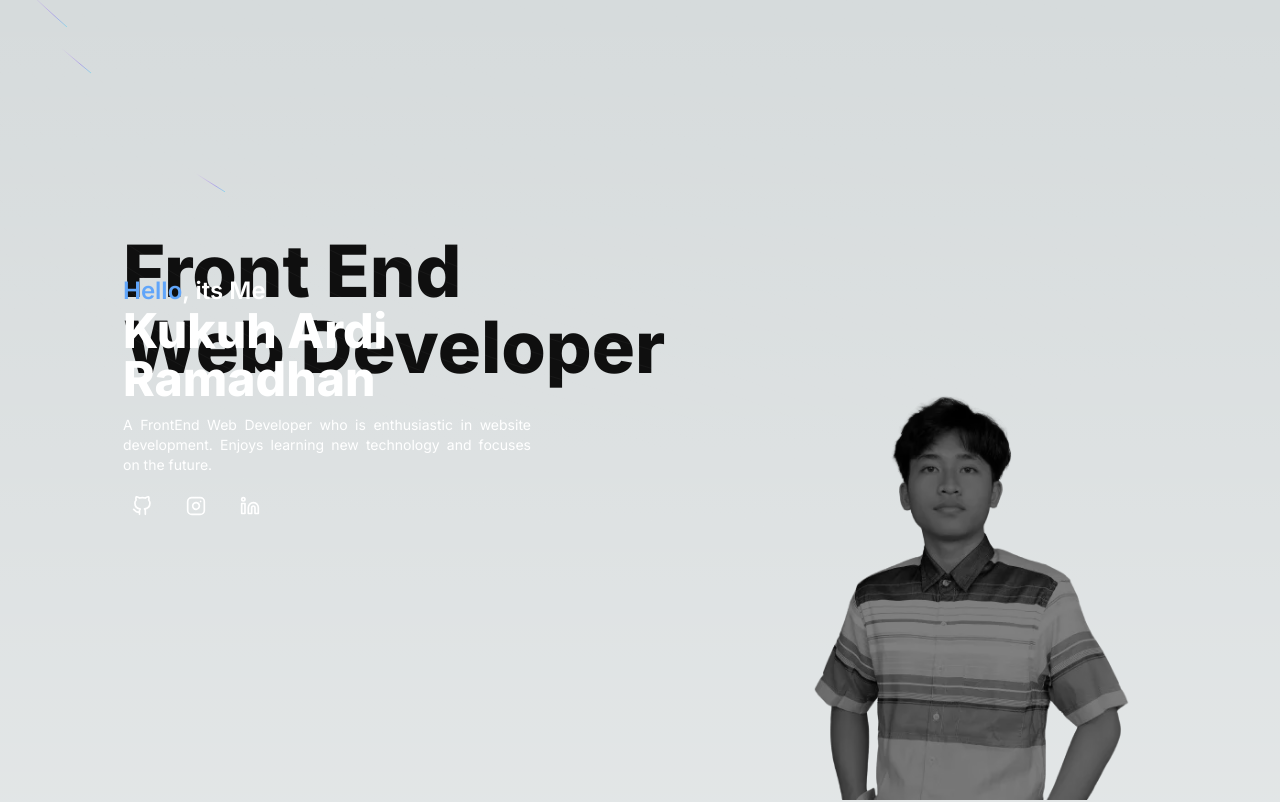
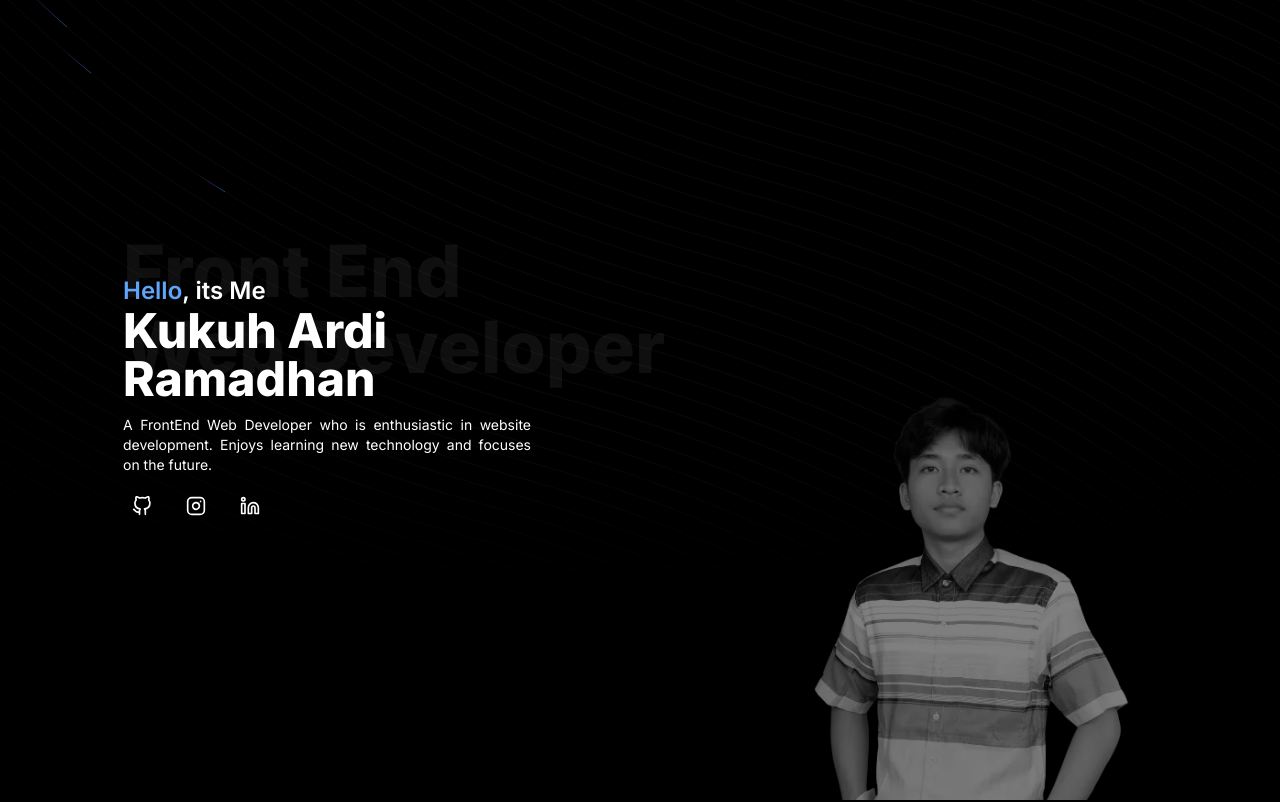
Before and after one commit to kuhrmdhn/personal-web, a Next.js app: page / in a window 1280 px wide. Shown: the top 802 px of the page. Built offline with nearby package versions, Linux system fonts and the light colour scheme.

Commit message:
edit default background

```diff
--- a/src/app/globals.css
+++ b/src/app/globals.css
@@ -14,9 +14,7 @@
 
 body {
   color: rgb(var(--foreground-rgb));
-  background: linear-gradient(to bottom,
-      transparent,
-      rgb(var(--background-end-rgb))) rgb(var(--background-start-rgb));
+  background: #000
 }
 
 .webkit-hide::-webkit-scrollbar {
```
